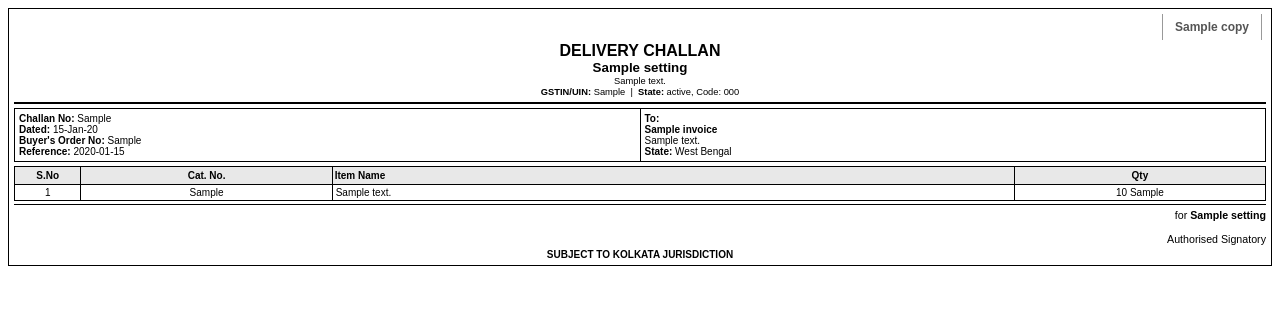
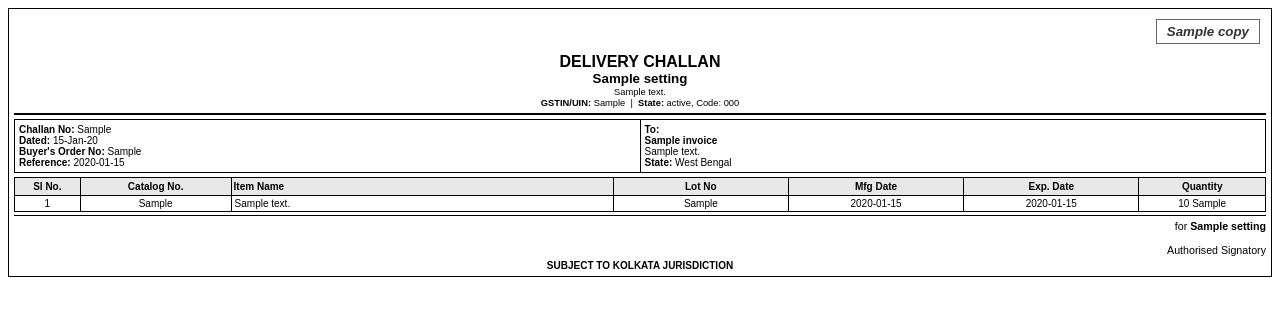
Before and after one commit to tuhinsbcl2-ctrl/gst-invoice-laptop, a Flask app: template app/templates/challan/pdf_template.html in a window 1280 px wide. Shown: the top 316 px of the page. Run offline with Flask 3, Linux system fonts and the light colour scheme; tables that the repository leaves empty hold one stand-in row (values such as "Sample post"); the template is opened without the code that fills it: values that come from a table or form of the project are taken from there, most other values are stand-ins (such as "Sample title", 1, 10 or a date in 2020).

Commit message:
Fix PDF templates: larger copy label, restore 7-column challan with Lot/Mfg/Exp columns
Agent-Logs-Url: https://github.com/tuhinsbcl2-ctrl/gst-invoice-laptop/sessions/bd59cf15-a8e8-4f8b-b7a2-443afdd6b6fb

Co-authored-by: tuhinsbcl2-ctrl <270047052+tuhinsbcl2-ctrl@users.noreply.github.com>

```diff
--- a/app/templates/challan/pdf_template.html
+++ b/app/templates/challan/pdf_template.html
@@ -6,7 +6,7 @@
   @page { size: A4; margin: 8mm 8mm; }
   body { font-family: Arial, sans-serif; font-size: 8pt; color: #000; }
   .page { page-break-after: always; border: 1px solid #000; padding: 5px; }
-  .copy-label { font-size: 9pt; font-weight: bold; color: #555; border: 1px solid #999; padding: 6px 12px; }
+  .copy-label { font-size: 10pt; font-weight: bold; font-style: italic; color: #333; border: 1px solid #666; padding: 4px 10px; }
   .header { text-align: center; border-bottom: 2px solid #000; padding-bottom: 4px; margin-bottom: 4px; }
   .header h2 { margin: 0; font-size: 12pt; }
   .header h3 { margin: 0; font-size: 10pt; }
@@ -41,10 +41,12 @@
 <body>
 {% for copy in copies %}
 <div class="page">
-    <table style="border-collapse:collapse; width:100%; margin-bottom:2px;">
+    <table style="border-collapse:collapse; width:100%; margin-bottom:4px;">
         <tr>
-            <td style="border:none; padding:2px 0; vertical-align:middle;">&nbsp;</td>
-            <td style="border:none; padding:6px 4px; text-align:right; vertical-align:middle;"><span class="copy-label">{{ copy }}</span></td>
+            <td style="border:none; padding:0;">&nbsp;</td>
+            <td style="border:none; padding:10px 6px; text-align:right;">
+                <span style="font-size:10pt; font-weight:bold; font-style:italic; color:#333; border:1px solid #666; padding:4px 10px;">{{ copy }}</span>
+            </td>
         </tr>
     </table>
     <div class="header">
@@ -83,19 +85,25 @@
     <table style="table-layout:fixed; width:100%; border-collapse:collapse;">
         <thead>
             <tr>
-                <th width="5%" style="text-align:center; border:1px solid #000; padding:3px 2px; background:#e8e8e8; font-size:7.5pt; word-wrap:break-word;">S.No</th>
-                <th width="20%" style="text-align:center; border:1px solid #000; padding:3px 2px; background:#e8e8e8; font-size:7.5pt; word-wrap:break-word;">Cat. No.</th>
-                <th width="55%" style="text-align:left; border:1px solid #000; padding:3px 2px; background:#e8e8e8; font-size:7.5pt; word-wrap:break-word;">Item Name</th>
-                <th width="20%" style="text-align:center; border:1px solid #000; padding:3px 2px; background:#e8e8e8; font-size:7.5pt; word-wrap:break-word;">Qty</th>
+                <th width="5%" style="text-align:center; border:1px solid #000; padding:3px 2px; background:#e8e8e8; font-size:7.5pt;">Sl No.</th>
+                <th width="12%" style="text-align:center; border:1px solid #000; padding:3px 2px; background:#e8e8e8; font-size:7.5pt;">Catalog No.</th>
+                <th width="31%" style="text-align:left; border:1px solid #000; padding:3px 2px; background:#e8e8e8; font-size:7.5pt;">Item Name</th>
+                <th width="14%" style="text-align:center; border:1px solid #000; padding:3px 2px; background:#e8e8e8; font-size:7.5pt;">Lot No</th>
+                <th width="14%" style="text-align:center; border:1px solid #000; padding:3px 2px; background:#e8e8e8; font-size:7.5pt;">Mfg Date</th>
+                <th width="14%" style="text-align:center; border:1px solid #000; padding:3px 2px; background:#e8e8e8; font-size:7.5pt;">Exp. Date</th>
+                <th width="10%" style="text-align:center; border:1px solid #000; padding:3px 2px; background:#e8e8e8; font-size:7.5pt;">Quantity</th>
             </tr>
         </thead>
         <tbody>
             {% for item in invoice.items %}
             <tr>
-                <td width="5%" style="text-align:center; border:1px solid #000; padding:2px 3px; font-size:7.5pt; word-wrap:break-word;">{{ item.sl_no }}</td>
-                <td width="20%" style="text-align:center; border:1px solid #000; padding:2px 3px; font-size:7.5pt; word-wrap:break-word;">{{ item.catalog_no }}</td>
-                <td width="55%" style="border:1px solid #000; padding:2px 3px; font-size:7.5pt; word-wrap:break-word;">{{ item.description }}</td>
-                <td width="20%" style="text-align:center; border:1px solid #000; padding:2px 3px; font-size:7.5pt; word-wrap:break-word;">{{ item.quantity|int if item.quantity == item.quantity|int else item.quantity }} {{ item.unit }}</td>
+                <td width="5%" style="text-align:center; border:1px solid #000; padding:2px 3px; font-size:7.5pt;">{{ item.sl_no }}</td>
+                <td width="12%" style="text-align:center; border:1px solid #000; padding:2px 3px; font-size:7.5pt;">{{ item.catalog_no }}</td>
+                <td width="31%" style="border:1px solid #000; padding:2px 3px; font-size:7.5pt;">{{ item.description }}</td>
+                <td width="14%" style="text-align:center; border:1px solid #000; padding:2px 3px; font-size:7.5pt;">{{ item.lot_no or '' }}</td>
+                <td width="14%" style="text-align:center; border:1px solid #000; padding:2px 3px; font-size:7.5pt;">{{ item.mfg_date or '' }}</td>
+                <td width="14%" style="text-align:center; border:1px solid #000; padding:2px 3px; font-size:7.5pt;">{{ item.exp_date or '' }}</td>
+                <td width="10%" style="text-align:center; border:1px solid #000; padding:2px 3px; font-size:7.5pt;">{{ item.quantity|int if item.quantity == item.quantity|int else item.quantity }} {{ item.unit }}</td>
             </tr>
             {% endfor %}
         </tbody>
```
Also changed, not shown: app/templates/combined_pdf_template.html (+25 -15 lines), app/templates/invoice/pdf_template.html (+5 -3 lines).
